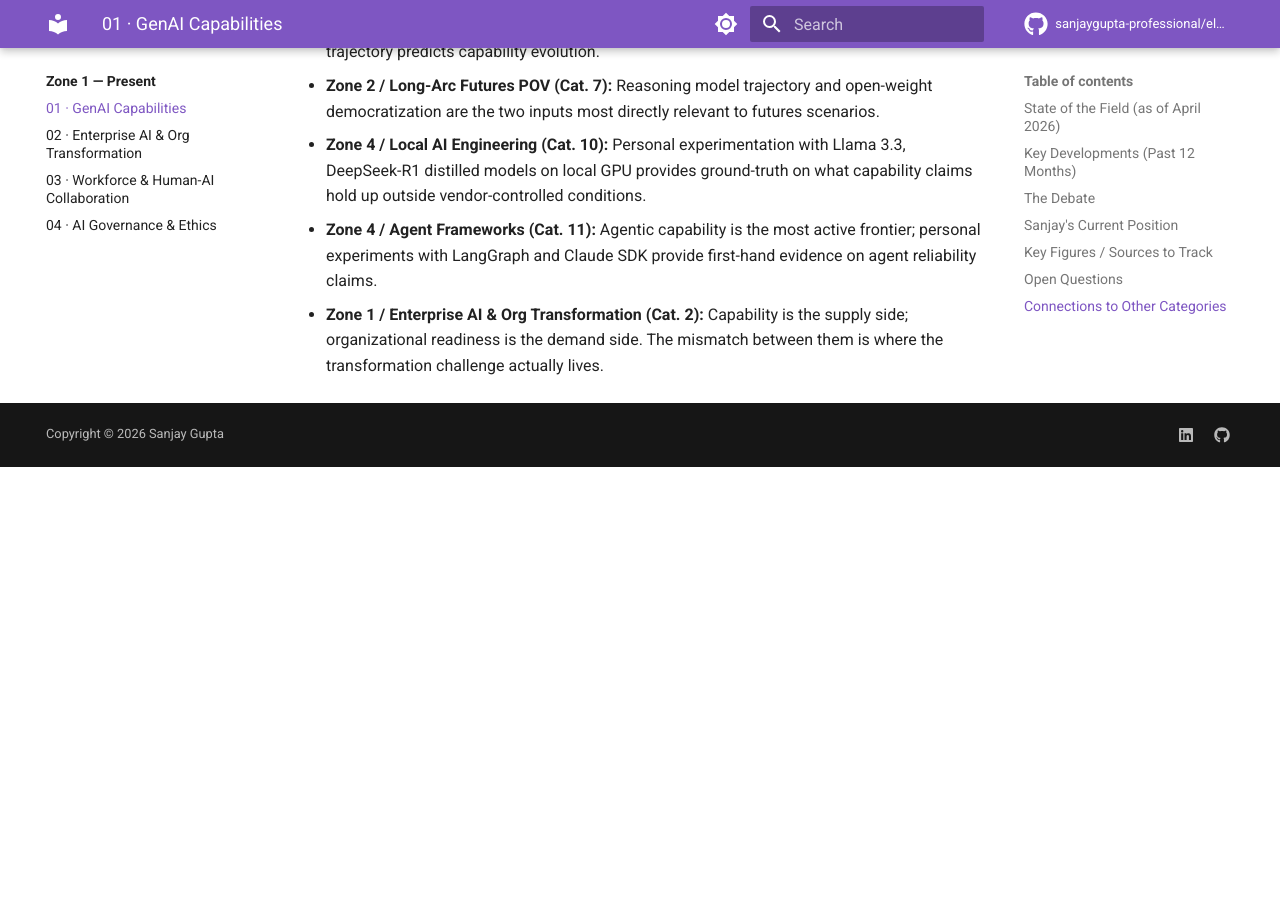
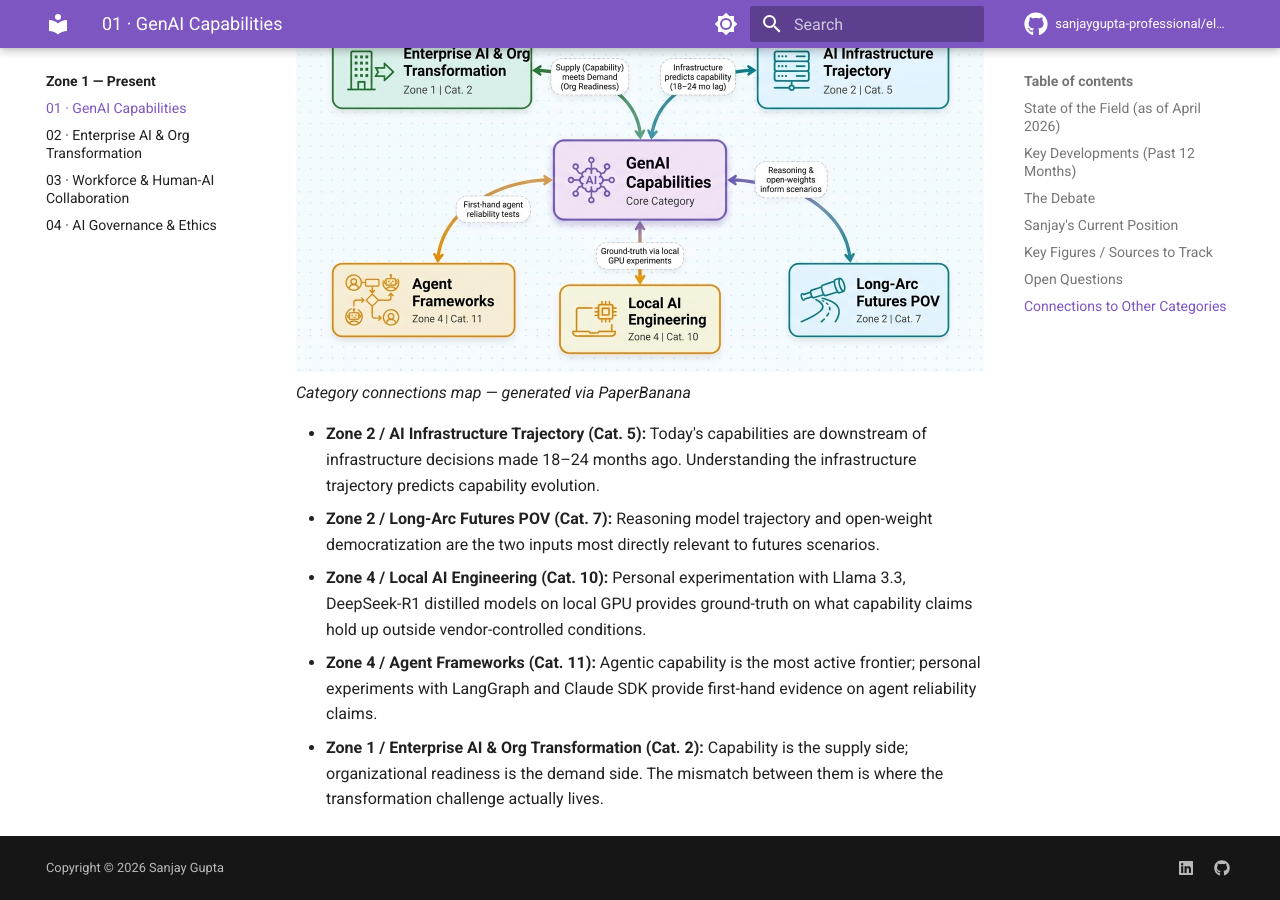
Before and after one commit to sanjaygupta-professional/elite-research-pipeline, an MkDocs documentation site: the page built from knowledge-system/baseline/zone1-present-intelligence/01-genai-capabilities.md, in a window 1280 px wide and 900 px high, scrolled down 6312 px. Built offline with MkDocs 1.6.1 and Material for MkDocs 9.7.7, drawn with Linux system fonts in a browser that asks for light colours; comment, search, counter and statistics services are not loaded; before the commit the page ends 6779 px from its top, so only the background shows below that.

Commit message:
Complete cat 01 GenAI Capabilities — connections map added
After parser fix to handle "Zone X / Name (Cat. N)" format, regenerated
connections-map-b.png for the GenAI Capabilities category. The 5-category
connection network visualizes upstream infrastructure → capability →
organizational readiness → local experimentation → futures.

Cat 01 is now 2/3 diagrams (concept + connections). Signal landscape is
N/A — this category lacks a structured ranked signal assessment section.

Co-Authored-By: Claude Sonnet 4.6 <noreply@anthropic.com>

```diff
--- a/knowledge-system/baseline/zone1-present-intelligence/01-genai-capabilities.md
+++ b/knowledge-system/baseline/zone1-present-intelligence/01-genai-capabilities.md
@@ -146,6 +146,9 @@ The skeptics (LeCun, Marcus) are right that these systems don't reason causally
 
 ## Connections to Other Categories
 
+![GenAI Capabilities — Connections Map](../../assets/images/genai-capabilities/connections-map-b.png)
+*Category connections map — generated via PaperBanana*
+
 - **Zone 2 / AI Infrastructure Trajectory (Cat. 5):** Today's capabilities are downstream of infrastructure decisions made 18–24 months ago. Understanding the infrastructure trajectory predicts capability evolution.
 - **Zone 2 / Long-Arc Futures POV (Cat. 7):** Reasoning model trajectory and open-weight democratization are the two inputs most directly relevant to futures scenarios.
 - **Zone 4 / Local AI Engineering (Cat. 10):** Personal experimentation with Llama 3.3, DeepSeek-R1 distilled models on local GPU provides ground-truth on what capability claims hold up outside vendor-controlled conditions.
```
Also changed, not shown: knowledge-system/assets/images/genai-capabilities/connections-map-b.png (added).
